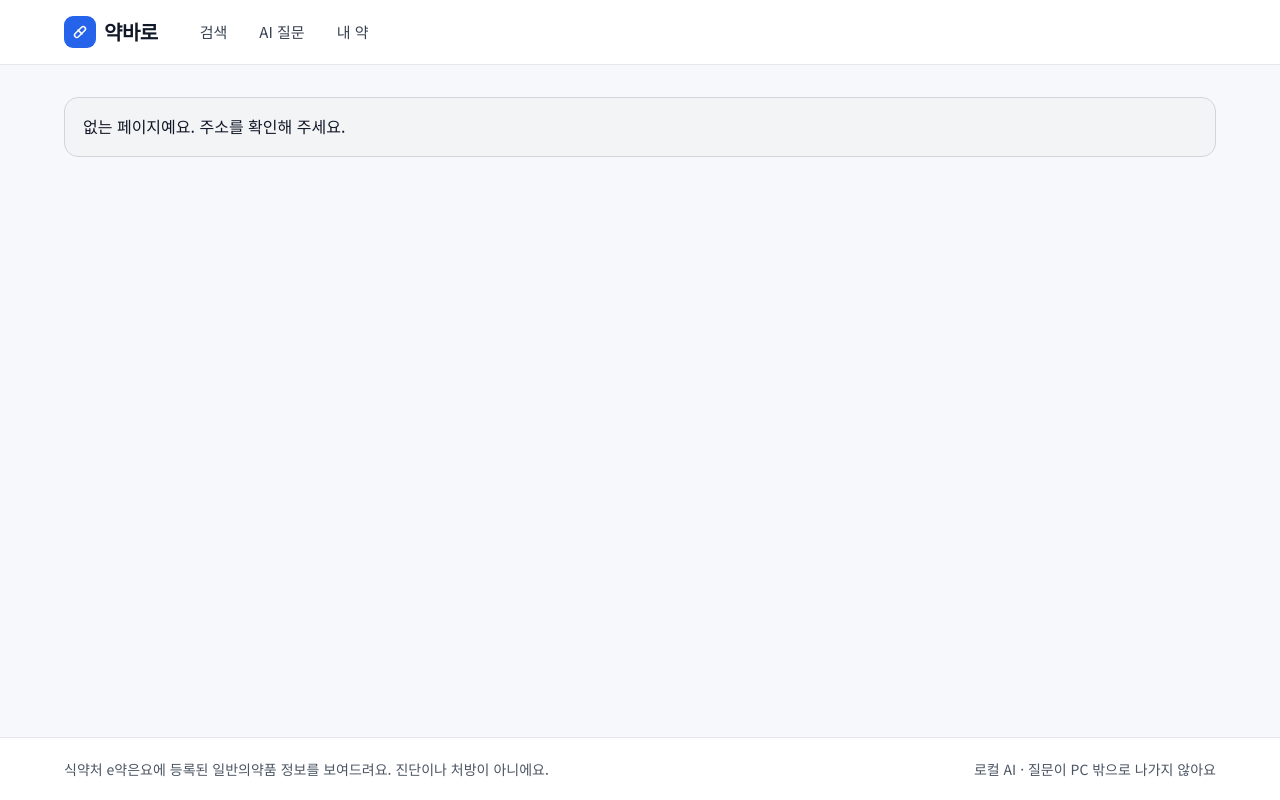
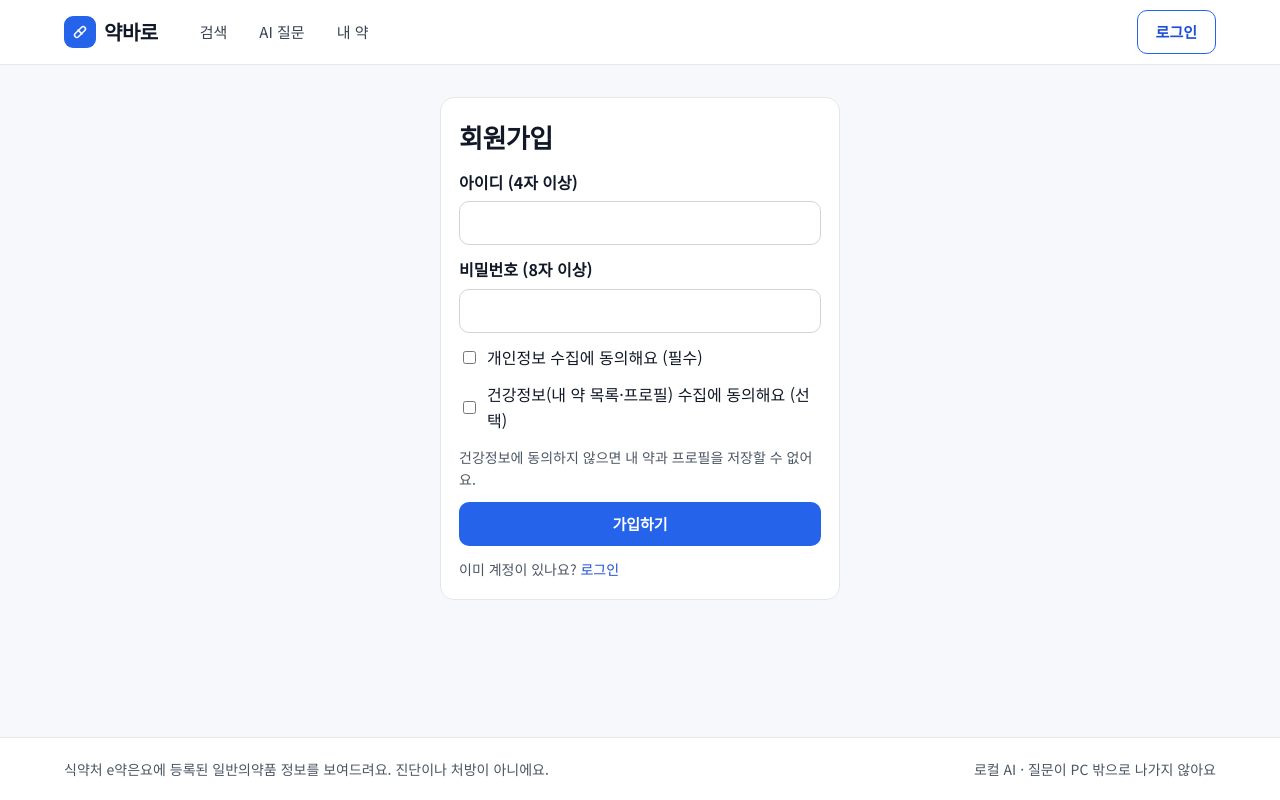
Before and after one commit to AXI260720TEAM3/medi-info, a React (Vite) app in the folder frontend/: page /signup in a window 1280 px wide. Built offline with nearby package versions, Linux system fonts and the light colour scheme; no server answers.

Commit message:
로그인·회원가입 화면, 상단 로그인 상태 표시

```diff
--- a/frontend/src/App.jsx
+++ b/frontend/src/App.jsx
@@ -4,6 +4,8 @@ import ErrorMessage from './components/ErrorMessage'
 import DrugSearch from './pages/DrugSearch'
 import DrugDetail from './pages/DrugDetail'
 import StyleGuide from './pages/StyleGuide'
+import Login from './pages/Login'
+import Signup from './pages/Signup'
 
 function App(){
   return (
@@ -14,6 +16,8 @@ function App(){
         <Route path="/drugs" element={<DrugSearch />} />
         <Route path="/drugs/:itemSeq" element={<DrugDetail />} />
         <Route path="/style-guide" element={<StyleGuide />} />
+        <Route path="/login" element={<Login />} />
+        <Route path="/signup" element={<Signup/>} />
         <Route path="*" element={<ErrorMessage message="없는 페이지예요. 주소를 확인해 주세요." />} />
       </Route>
     </Routes>
--- a/frontend/src/components/Layout.jsx
+++ b/frontend/src/components/Layout.jsx
@@ -1,4 +1,5 @@
-import { Link, NavLink, Outlet } from 'react-router'
+import { useEffect, useState } from 'react'
+import { Link, NavLink, Outlet, useNavigate } from 'react-router'
 
 // 상단 메뉴: 새 화면을 만들면 여기에 한 줄 추가해요
 const MENU = [
@@ -8,6 +9,23 @@ const MENU = [
 ]
 
 function Layout() {
+  const navigate = useNavigate()
+  const [user, setUser] = useState(null) // null이면 로그인 안 한 상태
+
+  // 화면이 처음 열릴 때 한 번: 지금 로그인한 사람이 누구인지 물어봐요
+  useEffect(() =>{
+    fetch('/api/auth/me')
+      .then(res => (res.ok ? res.json() : null))
+      .then(data => setUser(data))
+      .catch(() => setUser(null))
+  }, [])
+
+  const handleLogout = async () => {
+    await fetch('/api/auth/logout', { method: 'POST' })
+    setUser(null)
+    navigate('/drugs')
+  }
+
   return (<>
     <header className="header">
       <div className="header-inner">
@@ -23,11 +41,19 @@ function Layout() {
         <nav className="nav" aria-label="주요 메뉴">
           {MENU.map(m => <NavLink key={m.to} to={m.to}>{m.label}</NavLink>)}
         </nav>
+        <div style={{ display: 'flex', alignItems: 'center', gap: 10 }}>
+          {user ? (<>
+            <span>{user.login_id}님</span>
+            <button type="button" className="btn btn-secondary" onClick={handleLogout}>로그아웃</button>
+          </>) :(
+            <Link to="/login" className="btn btn-secondary">로그인</Link>
+          )}
+        </div>
       </div>
     </header>
 
     <main className="page">
-      <Outlet />
+      <Outlet context={{ user, setUser }} />
     </main>
 
     <footer className="footer">
--- /dev/null
+++ b/frontend/src/pages/Login.jsx
@@ -0,0 +1,50 @@
+import { useState } from 'react'
+import { Link, useNavigate, useOutletContext } from 'react-router'
+
+function Login() {
+    const navigate = useNavigate()
+    const {setUser} = useOutletContext()
+    const [loginId, setLoginId] = useState('')
+    const [password, setPassword] = useState('')
+    const [error, setError] = useState('')
+    const [loading, setLoading] = useState(false)
+
+    const handleSubmit = async e => {
+        e.preventDefault()
+        setError('')
+        setLoading(true)
+        try {
+            const res = await fetch('/api/auth/login', {
+                method : 'POST',
+                headers : { 'Content-Type': 'application/json' },
+                body: JSON.stringify( { login_id: loginId, password: password }),
+            })
+            const data = await res.json()
+            if(!res.ok) throw new Error(data.detail)
+            setUser(data)
+            navigate('/drugs')
+        } catch (err){
+            setError(err.message)
+            setLoading(false)
+        }
+    }
+
+    return (
+        <form className="card" style={{ maxWidth: 400, margin: '0 auto', display: 'flex', flexDirection: 'column', gap: 12}}
+         onSubmit={handleSubmit}>
+            <h1 className="title">로그인</h1>
+            <label style={{ display: 'flex', flexDirection: 'column', gap: 6, fontWeight: 700}}>
+                아이디
+                <input className="input" value={loginId} onChange={e => setLoginId(e.target.value)} required />
+            </label>
+            <label style={{ display: 'flex', flexDirection: 'column', gap: 6, fontWeight: 700}}>
+                비밀번호
+                <input className="input" type="password" value={password} onChange={e => setPassword(e.target.value) } required />
+            </label>
+            {error && <p style={{ margin: 0, color: 'var(--danger-text)' }}>{error}</p>}
+            <button type="submit" className="btn btn-primary" disabled={loading}>로그인</button>
+            <p className="muted" style={{margin: 0}}>처음이신가요? <Link to="/signup">회원가입</Link></p>
+         </form>
+    )
+}
+export default Login
--- /dev/null
+++ b/frontend/src/pages/Signup.jsx
@@ -0,0 +1,66 @@
+import { useState } from 'react'
+import { Link, useNavigate } from 'react-router'
+
+const LABEL = { display: 'flex', flexDirection: 'column', gap: 6, fontWeight: 700 }
+const CHECK = { display: 'flex', alignItems: 'center', gap: 8 }
+
+function Signup(){
+    const navigate = useNavigate()
+    const [loginId, setLoginId] = useState('')
+    const [password, setPassword] = useState('')
+    const [agreePrivacy, setAgreePrivacy] = useState(false)
+    const [agreeHealth, setAgreeHealth] = useState(false)
+    const [error, setError] = useState('')
+    const [loading, setLoading] = useState(false)
+
+    const handleSubmit = async e => {
+        e.preventDefault()
+        setError('')
+        setLoading(true)
+        try {
+            const res = await fetch('/api/auth/signup', {
+                method: 'POST',
+                headers: { 'Content-Type': 'application/json' },
+                body: JSON.stringify({
+                    login_id: loginId,
+                    password: password,
+                    agree_privacy: agreePrivacy,
+                    agree_health : agreeHealth,
+                })
+            })
+            const data = await res.json().catch(() => ({}))
+            if (!res.ok) throw new Error(typeof data.detail === 'string'? data.detail: '입력 내용을 확인해 주세요.')
+            navigate('/login')
+        } catch (err){
+            setError(err.message)
+            setLoading(false)
+        }
+    }
+
+    return (
+        <form className="card" style={{ maxWidth:400, margin: '0 auto', display:'flex', flexDirection: 'column', gap: 12}} onSubmit={handleSubmit}>
+            <h1 className="title">회원가입</h1>
+            <label style={LABEL}>
+                아이디 (4자 이상)
+                <input className="input" value={loginId} onChange={e => setLoginId(e.target.value)} minLength={4} maxLength={50} required />
+            </label>
+            <label style={LABEL}>
+                비밀번호 (8자 이상)
+                <input className="input" type="password" value={password} onChange={e => setPassword(e.target.value)} minLength={8} maxLength={72} required />
+            </label>
+            <label style={CHECK}>
+                <input type="checkbox" checked={agreePrivacy} onChange={e => setAgreePrivacy(e.target.checked)} required />
+                개인정보 수집에 동의해요 (필수)
+            </label>
+            <label style={CHECK}>
+                <input type="checkbox" checked={agreeHealth} onChange={e => setAgreeHealth(e.target.checked)} />
+                건강정보(내 약 목록·프로필) 수집에 동의해요 (선택)
+            </label>
+            <p className="muted" style={{ margin : 0 }}>건강정보에 동의하지 않으면 내 약과 프로필을 저장할 수 없어요.</p>
+            {error && <p style={{margin: 0, color: 'var(--danger-text)'}}>{error}</p>}
+            <button type="submit" className="btn btn-primary" disabled={loading}>가입하기</button>
+            <p className="muted" style={{ margin: 0 }}>이미 계정이 있나요? <Link to="/login">로그인</Link></p>
+        </form>
+    )
+}
+export default Signup
```
